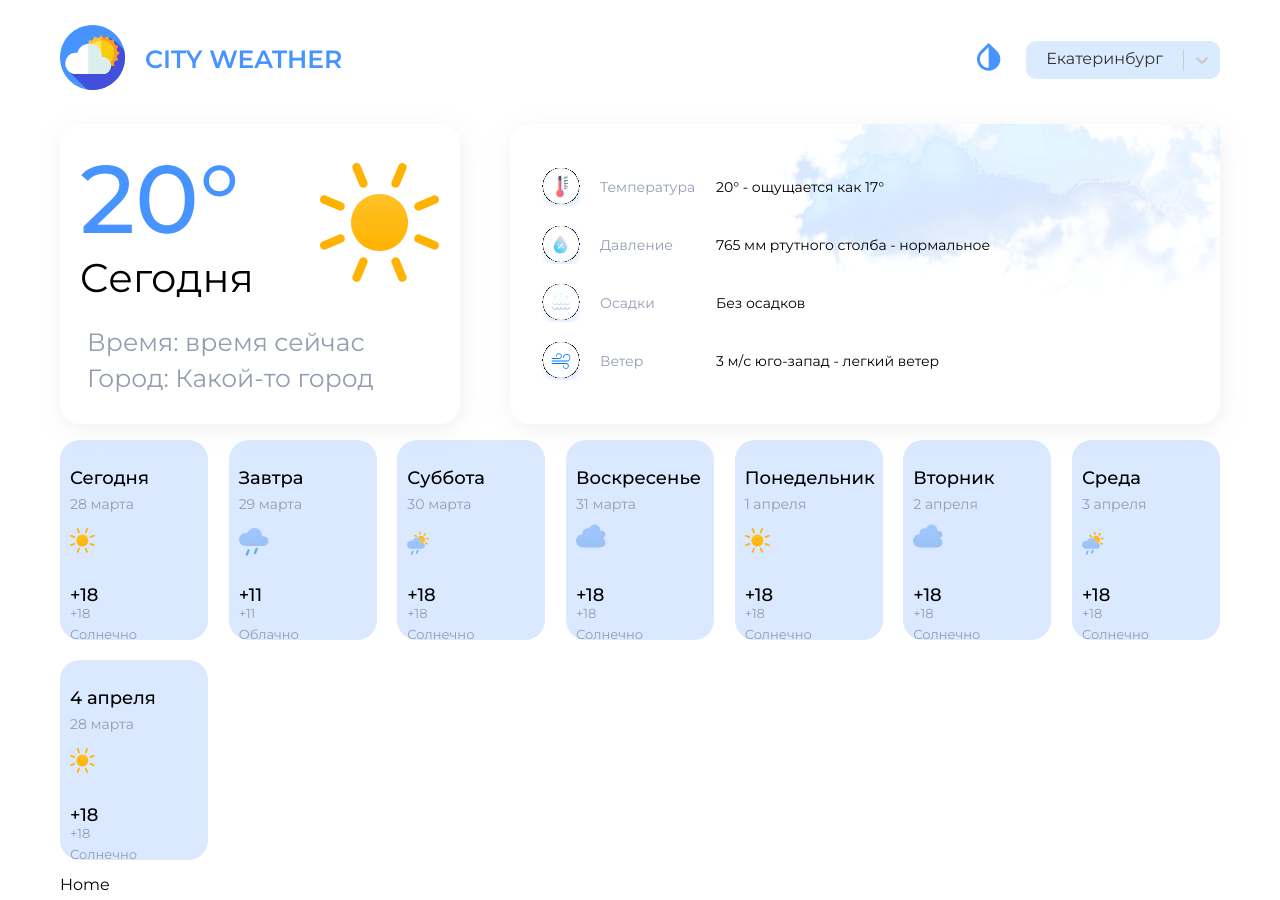
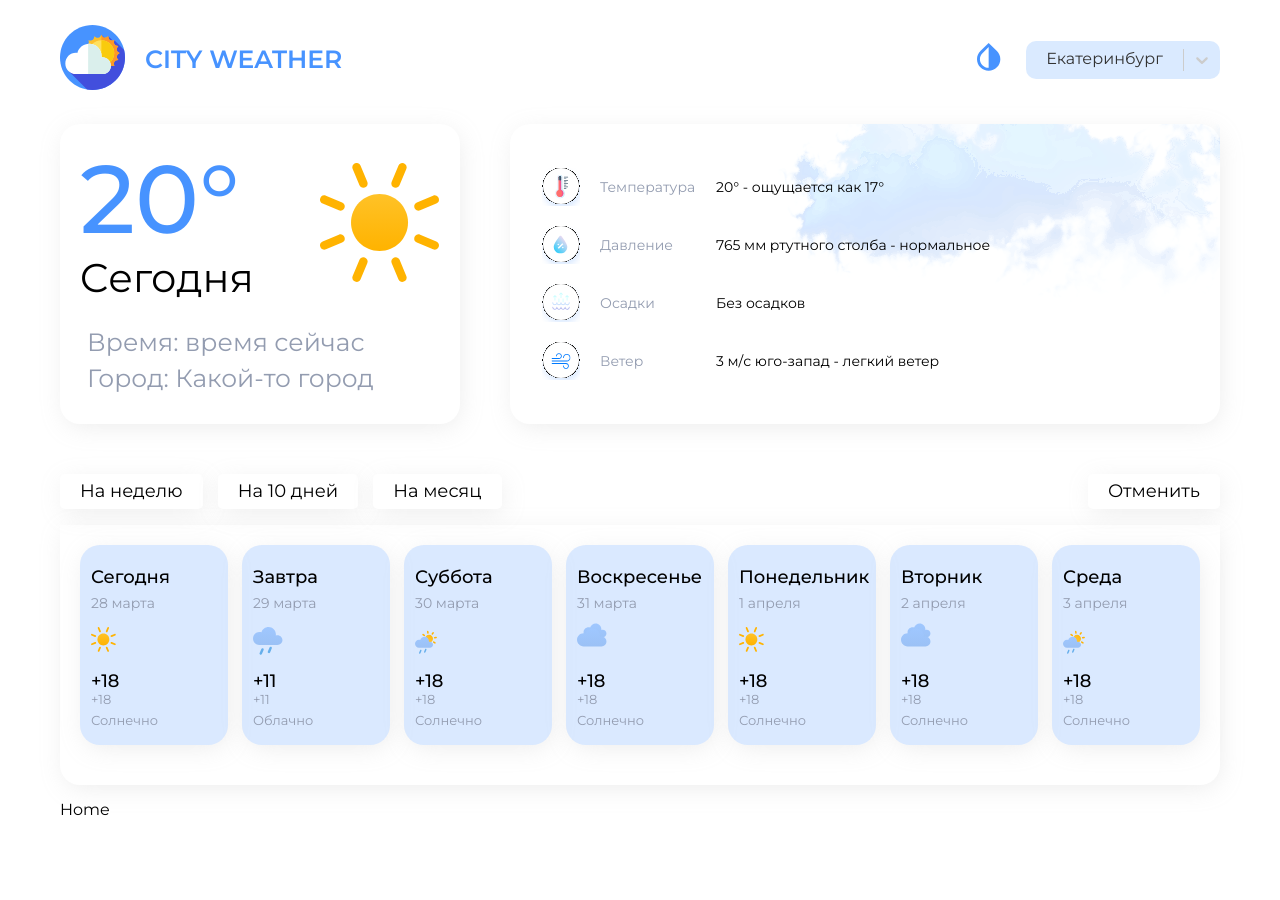
Before and after one commit to Romkalis/cityweather, a React (Vite) app: page / in a window 1280 px wide. After the commit the page ends 824 px from the top, so only its background shows below. Built offline with nearby package versions, Linux system fonts and the light colour scheme.

Commit message:
add tabs

```diff
--- a/src/pages/Home/components/Days/Days.module.scss
+++ b/src/pages/Home/components/Days/Days.module.scss
@@ -1,22 +1,30 @@
 @import '../../../../styles/variables.scss';
 
 .days__list {
-    padding: 0;
+    padding: 20px;
     display: flex;
     list-style: none;
-    gap: 20px;
+    // gap: 20px;
     flex-wrap: wrap;
     justify-content: space-between;
     flex: 0 0;
+    border-radius: 0 0 $border-radius $border-radius;
+    background-color: $lite-background;
+    box-shadow: $box-shadow;
+
 }
 
 .days__item {
     background: $color-background;
     border-radius: $border-radius;
+    box-shadow: $box-shadow;
     width: 148px;
     height: 200px;
     box-sizing: border-box;
-    padding: 10px;
+    padding: 10px 11px;
+    margin-bottom: 20px;
+    cursor: pointer;
+    transition: 0.5s;
 }
 
 p {
@@ -24,9 +32,11 @@ p {
     padding: 0;
 }
 .day__title {
+    margin-top: 11px;
     font-size: 18px;
     font-weight: 500;
     margin-bottom: 7px;
+    line-height: 22px;
 }
 
 .day__date {
@@ -38,7 +48,6 @@ p {
 .day__icon {
     width: 48px;
     height: 48px;
-    margin-bottom: 13px;
 }
 .day__temp_day {
     font-size: 18px;
@@ -56,3 +65,38 @@ p {
     font-size: 13px;
     margin-bottom: 6px;
 }
+
+
+//______________________TABS__________________________
+
+.tabs{
+    display: flex;
+    justify-content: space-between;
+    flex-wrap: wrap;
+    margin-bottom: 7px;
+}
+.tabs__wrapper {
+    display: flex;
+    gap: 15px;
+}
+.tabs__button {
+    border: none;
+    border-radius: 5px;
+    box-shadow: 2px 5px 25px -3px rgba(180, 180, 180, 0.25);
+    background: $lite-background;
+    font-size: 18px;
+    font-weight: 400;
+    padding: 7px 20px;
+    cursor: pointer;
+    &:hover {
+        outline: 1px solid $text-color;
+    }
+    &:active {
+        background-color: $text-color;
+        color: $text-color-light;
+    }
+}
+
+.cancel {
+    @extend .tabs__button;
+}
--- a/src/pages/Home/components/Days/Days.tsx
+++ b/src/pages/Home/components/Days/Days.tsx
@@ -1,5 +1,6 @@
 import { Card } from './Card'
 import s from './Days.module.scss'
+import { Tabs } from './Tabs'
 
 interface Props {
 
@@ -72,21 +73,17 @@ export const Days = (props: Props) => {
             temp_night: '+15',
             info: 'Солнечно',
         },
-        {
-            day: '4 апреля',
-            day_info: '28 марта',
-            icon_id: 'sunny',
-            temp_day: '+18',
-            temp_night: '+15',
-            info: 'Солнечно',
-        },
+
 ]
 
     return (
-        <ul className={s.days__list}>
-            { days.map( (day) =>
-                <Card day={day} />
-            )}
-        </ul>
+        <>
+            <Tabs />
+            <ul className={s.days__list}>
+                { days.map( (day) =>
+                    <Card day={day} />
+                )}
+            </ul>
+        </>
     )
 }
--- a/src/pages/Home/components/Days/Tabs.tsx
+++ b/src/pages/Home/components/Days/Tabs.tsx
@@ -5,9 +5,28 @@ interface Props {
 }
 
 export const Tabs = (props: Props) => {
+const tabs = [
+    {
+        value: 'На неделю',
+    },
+    {
+        value: 'На 10 дней',
+    },
+    {
+        value: 'На месяц',
+    }
+]
+
     return (
         <div className={s.tabs}>
-
+            <div className={s.tabs__wrapper}>
+                {
+                    tabs.map( tab => (
+                        <button className={s.tabs__button} key={tab.value}>{tab.value}</button>
+                    ))
+                }
+            </div>
+            <button className={s.cancel}>Отменить</button>
         </div>
     )
 }
--- a/src/pages/Home/components/Home.module.scss
+++ b/src/pages/Home/components/Home.module.scss
@@ -7,4 +7,5 @@
     gap: 50px;
     flex-wrap: wrap;
     align-items: center;
+    margin-bottom: 50px;
 }
```
